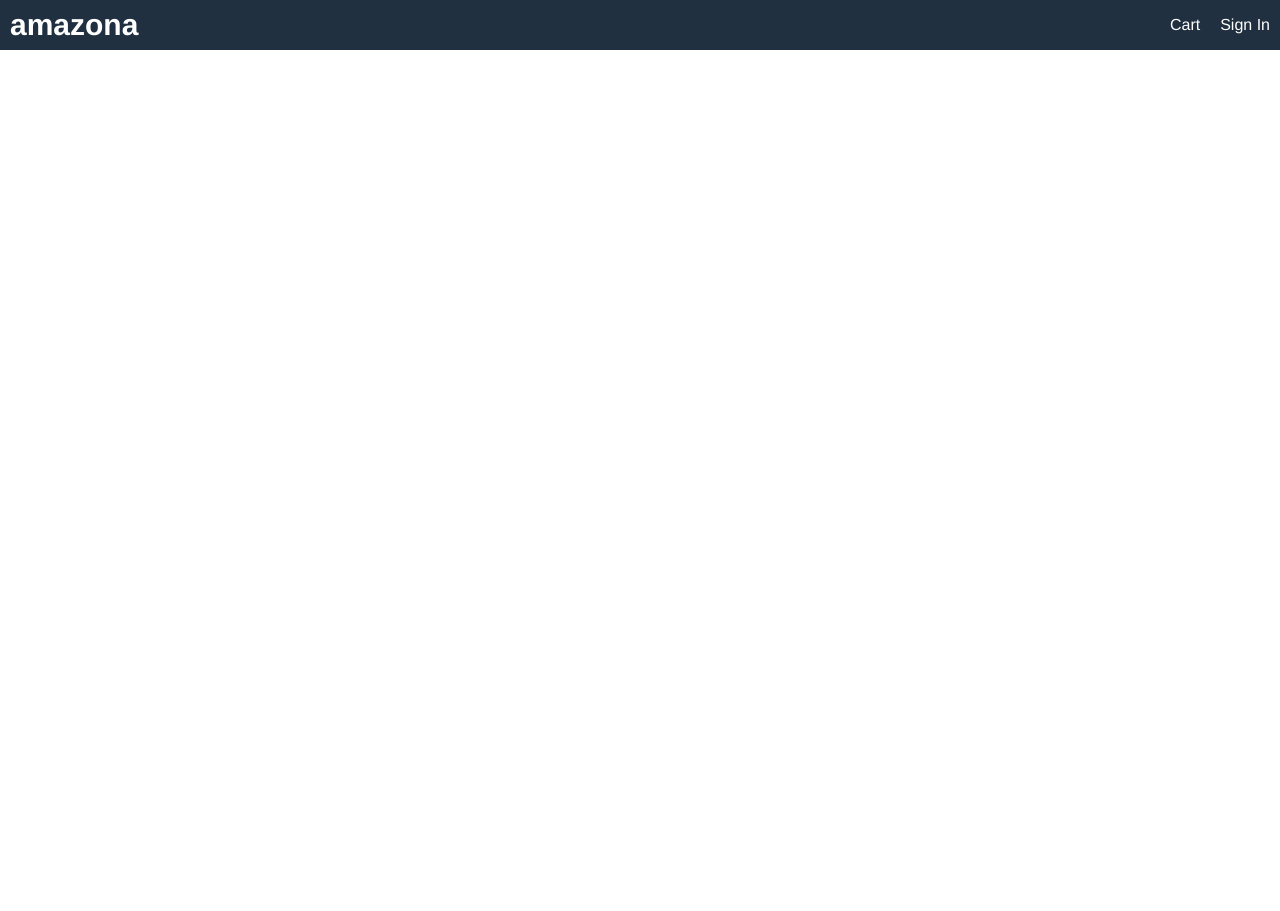
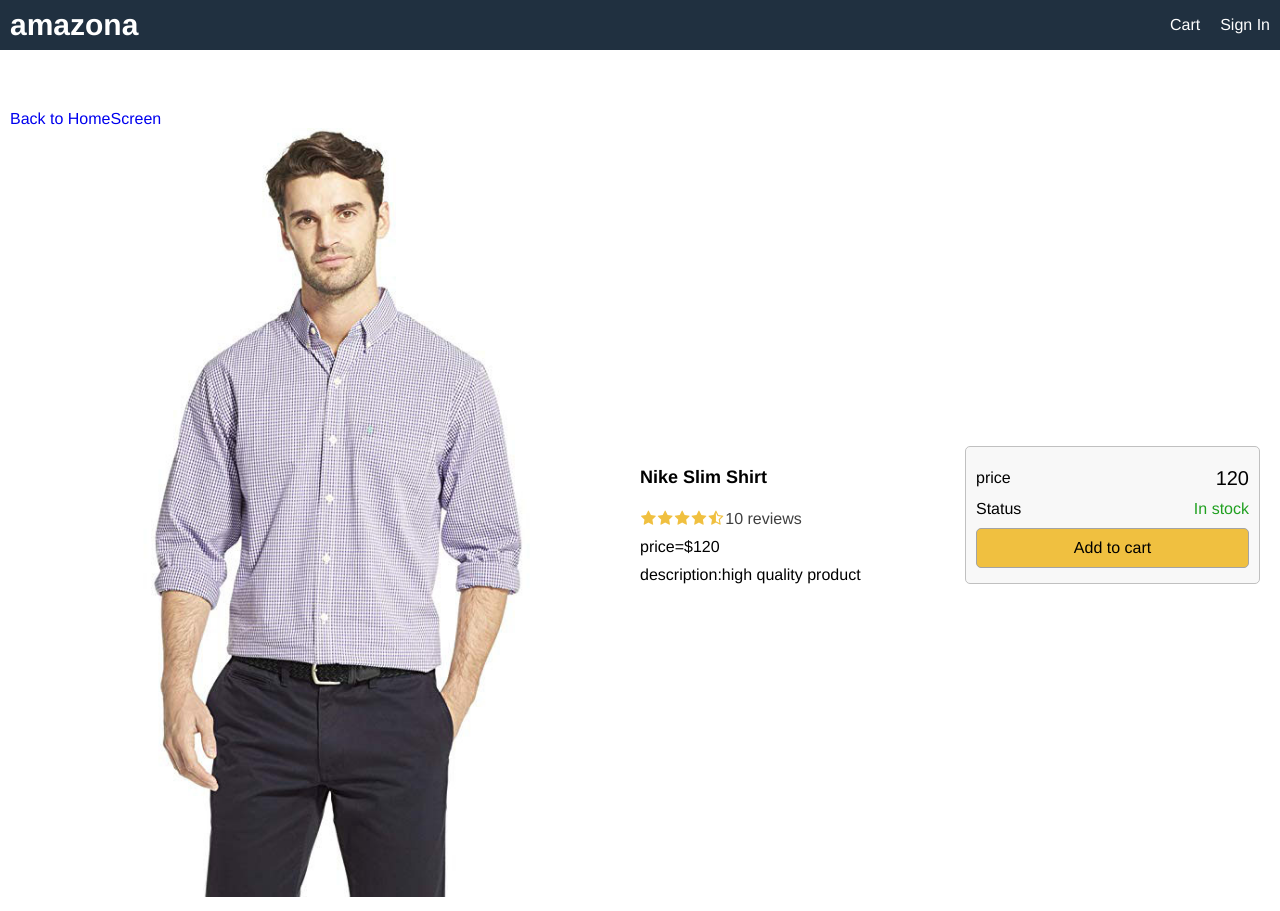
Before and after one commit to khaledmehrez/shoopingcart-mern-, a React (Create React App) app in the folder frontend/: page /product/1 in a window 1280 px wide. Before the commit the page ends 800 px from the top, so only its background shows below. Built offline with nearby package versions, Linux system fonts and the light colour scheme.

Commit message:
add edit

```diff
--- a/frontend/src/App.js
+++ b/frontend/src/App.js
@@ -4,7 +4,9 @@ import './App.css';
 import { BrowserRouter, Route } from 'react-router-dom';
 import HomeScreen from './screens/HomeScreen';
 import ProductScreen from './screens/ProductScreen';
+import Check from './components/Check';
 function App() {
+  console.log(navigator.onLine)
   return (
 
     <div className="App">
@@ -21,8 +23,9 @@ function App() {
       </header>
       </div>
       <main>
+
         <Route path="/" component={HomeScreen} exact="/"/>
-       {/* <Route path="/product/:id" component={ProductScreen}/> */}
+       <Route path="/product/:id" component={ProductScreen}/>
 
     </main>
     </BrowserRouter>
--- /dev/null
+++ b/frontend/src/components/Check.js
@@ -0,0 +1,20 @@
+import React, { useEffect, useState } from 'react'
+
+export default function Check() {
+    const [isOnline, setNetwork] = useState(window.navigator.onLine);
+useEffect(() => {
+window.addEventListener("offline",
+        () => setNetwork(window.navigator.onLine)
+      );
+window.addEventListener("online",
+        () => setNetwork(window.navigator.onLine)
+      );
+});
+console.log(window.navigator)
+
+    return (
+        <div>
+         hahah
+        </div>
+    )
+}
--- /dev/null
+++ b/frontend/src/data.js
@@ -0,0 +1,77 @@
+const data = {
+  products: [
+    {
+      _id: '1',
+      name: 'Nike Slim Shirt',
+      category: 'Shirts',
+      image: '/images/p1.jpg',
+      price: 120,
+      countInStock: 10,
+      brand: 'Nike',
+      rating: 4.5,
+      numReviews: 10,
+      description: 'high quality product',
+    },
+    {
+      _id: '2',
+      name: 'Adidas Fit Shirt',
+      category: 'Shirts',
+      image: '/images/p2.jpg',
+      price: 100,
+      countInStock: 20,
+      brand: 'Adidas',
+      rating: 4.0,
+      numReviews: 10,
+      description: 'high quality product',
+    },
+    {
+      _id: '3',
+      name: 'Lacoste Free Shirt',
+      category: 'Shirts',
+      image: '/images/p3.jpg',
+      price: 220,
+      countInStock: 0,
+      brand: 'Lacoste',
+      rating: 4.8,
+      numReviews: 17,
+      description: 'high quality product',
+    },
+    {
+      _id: '4',
+      name: 'Nike Slim Pant',
+      category: 'Pants',
+      image: '/images/p4.jpg',
+      price: 78,
+      countInStock: 15,
+      brand: 'Nike',
+      rating: 4.5,
+      numReviews: 14,
+      description: 'high quality product',
+    },
+    {
+      _id: '5',
+      name: 'Puma Slim Pant',
+      category: 'Pants',
+      image: '/images/p5.jpg',
+      price: 65,
+      countInStock: 5,
+      brand: 'Puma',
+      rating: 4.5,
+      numReviews: 10,
+      description: 'high quality product',
+    },
+    {
+      _id: '6',
+      name: 'Adidas Fit Pant',
+      category: 'Pants',
+      image: '/images/p6.jpg',
+      price: 139,
+      countInStock: 12,
+      brand: 'Adidas',
+      rating: 4.5,
+      numReviews: 15,
+      description: 'high quality product',
+    },
+  ],
+};
+export default data;
--- a/frontend/src/screens/HomeScreen.js
+++ b/frontend/src/screens/HomeScreen.js
@@ -19,11 +19,12 @@ export default function HomeScreen() {
                 // handle error
                setError(err)
                setLoader(false)
+               console.log(err)
 
             })
 
     }, [])
-
+    console.log(   )
 
     if (loader === true) {
         return <LoadingBox />
--- a/frontend/src/screens/ProductScreen.js
+++ b/frontend/src/screens/ProductScreen.js
@@ -1,81 +1,81 @@
-// import React from 'react'
-// import NotfoundScreen from './NotfoundScreen'
-// //data
-// import data from "../data"
-// import Rating from '../components/Rating'
-// import { Link } from 'react-router-dom'
+import React from 'react'
+import NotfoundScreen from './NotfoundScreen'
+//data
+import data from "../data"
+import Rating from '../components/Rating'
+import { Link } from 'react-router-dom'
 
-// export default function ProductScreen(props) {
-//     const product = data.products.find(el => el._id === props.match.params.id)
-//     if (product === undefined) {
+export default function ProductScreen(props) {
+    const product = data.products.find(el => el._id === props.match.params.id)
+    if (product === undefined) {
 
-//         return (
-//             <div>
+        return (
+            <div>
 
-//                 <Link to="/">Back to HomeScreen</Link>
-//                 <NotfoundScreen />
-//             </div>
-//         )
-//     }
-//     else {
-//         return (
-//             <div>
-//                  <Link to="/">Back to HomeScreen</Link>
-//                 <div className="row">
-//                     <div className="col-2">
-// <img className="large" src={product.image} alt={product.name}/>
+                <Link to="/">Back to HomeScreen</Link>
+                <NotfoundScreen />
+            </div>
+        )
+    }
+    else {
+        return (
+            <div>
+                 <Link to="/">Back to HomeScreen</Link>
+                <div className="row">
+                    <div className="col-2">
+<img className="large" src={product.image} alt={product.name}/>
 
 
-//                     </div>
-//                     <div className="col-1">
+                    </div>
+                    <div className="col-1">
 
-//                        <ul>
-//                            <li>
-//                                <h1>{product.name}</h1>
-//                            </li>
-//                            <li>
-//                                <Rating rating={product.rating} numReviews={product.numReviews} />
-//                            </li>
-//                            <li>
-//                                price=${product.price}
-//                            </li>
-//                            <li>
-//                                description:{product.description}
-//                            </li>
-//                        </ul>
-//              </div>
+                       <ul>
+                           <li>
+                               <h1>{product.name}</h1>
+                           </li>
+                           <li>
+                               <Rating rating={product.rating} numReviews={product.numReviews} />
+                           </li>
+                           <li>
+                               price=${product.price}
+                           </li>
+                           <li>
+                               description:{product.description}
+                           </li>
+                       </ul>
+             </div>
 
-//                     <div className="col-1">
+                    <div className="col-1">
 
-//                         <div className="card card-body">
+                        <div className="card card-body">
 
-//                             <ul>
-//                                 <li>
-//                                     <div className="row">
-//                                         <div>price</div>
-//                                         <div className="price">{product.price}</div>
-//                                     </div>
-//                                 </li>
-//                                 <li>
-//                                     <div className="row">
-//                                         <div>Status</div>
-//                                         {product.countInStock>0?(<span className="success">In stock</span>):(<span className="error">Unavailaible</span>)}
+                            <ul>
+                                <li>
+                                    <div className="row">
+                                        <div>price</div>
+                                        <div className="price">{product.price}</div>
+                                    </div>
+                                </li>
+                                <li>
+                                    <div className="row">
+                                        <div>Status</div>
+                                        {product.countInStock>0?(<span className="success">In stock</span>):(<span className="error">Unavailaible</span>)}
 
-//                                     </div>
-//                                 </li>
-//                                 <li>
-//                                     <button className="primary block">Add to cart</button>
-//                                 </li>
+                                    </div>
+                                </li>
+                                <li>
+                                    <button className="primary block">Add to cart</button>
+                                </li>
 
-//                             </ul>
-//                         </div>
-//              </div>
+                            </ul>
+                        </div>
+             </div>
 
 
 
-//                 </div>
+                </div>
 
-//             </div>
-//         )
-//     }
-// }
+            </div>
+        )
+    }
+}
```
